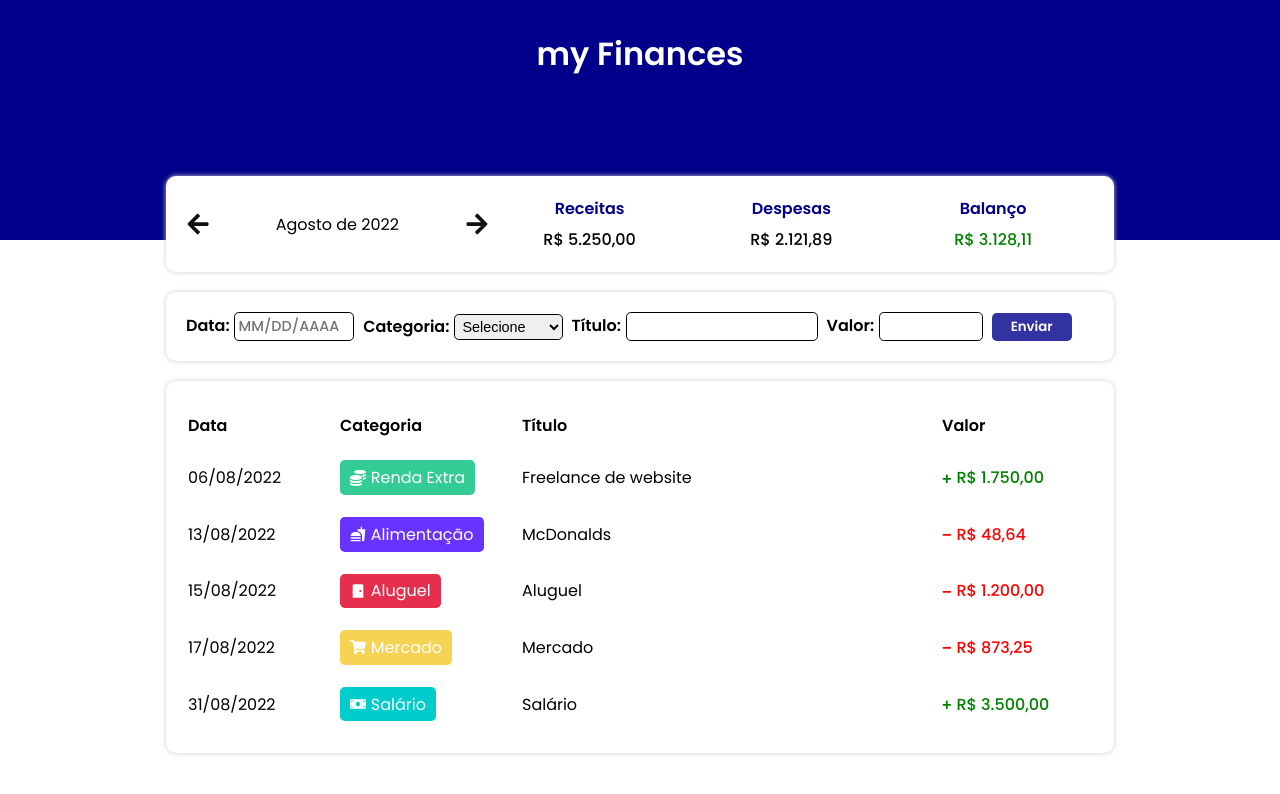
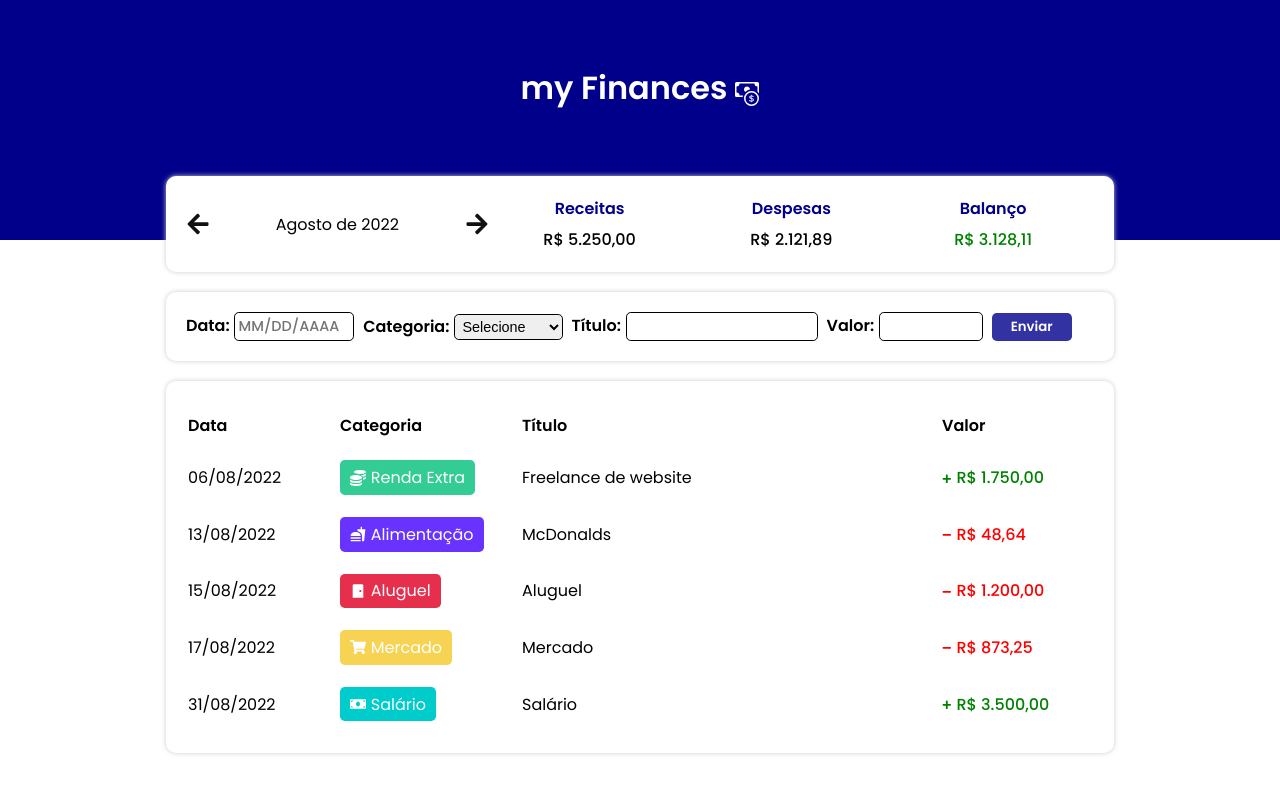
Before and after one commit to LucasMorais1998/react-my-finances, a React (Vite) app: page / in a window 1280 px wide. Shown: the top 794 px of the page. Built offline with nearby package versions, Linux system fonts and the light colour scheme.

Commit message:
add icon in Header

```diff
--- a/src/components/Header/index.tsx
+++ b/src/components/Header/index.tsx
@@ -1,9 +1,12 @@
+import { BsCashCoin } from "react-icons/bs";
+
 import { Container } from "./styles";
 
 const Header = () => {
   return (
     <Container>
       <h1>my Finances</h1>
+      <BsCashCoin className="header-title-icon"/>
     </Container>
   );
 };
--- a/src/components/Header/styles.tsx
+++ b/src/components/Header/styles.tsx
@@ -4,9 +4,20 @@ export const Container = styled.header`
   height: 30vh;
   background-color: var(--darkblue-color);
   text-align: center;
+  padding-bottom: 4rem;
+  display: flex;
+  flex-direction: row;
+  align-items: center;
+  justify-content: center;
+  gap: 0.5rem;
 
   h1 {
     color: var(--white-color);
-    padding-top: 1.875rem;
+  }
+
+  .header-title-icon {
+    color: var(--white-color);
+    font-size: 1.5rem;
+    margin-top: 0.7rem;
   }
 `;
```
